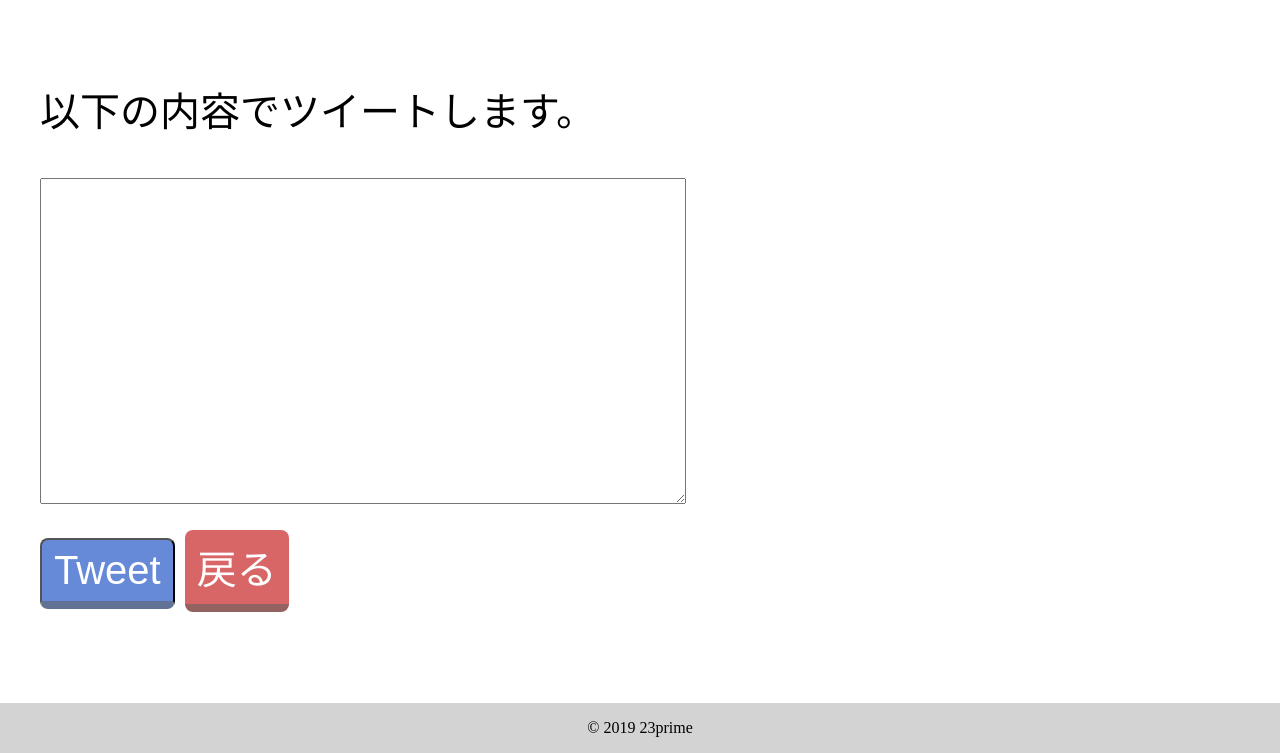
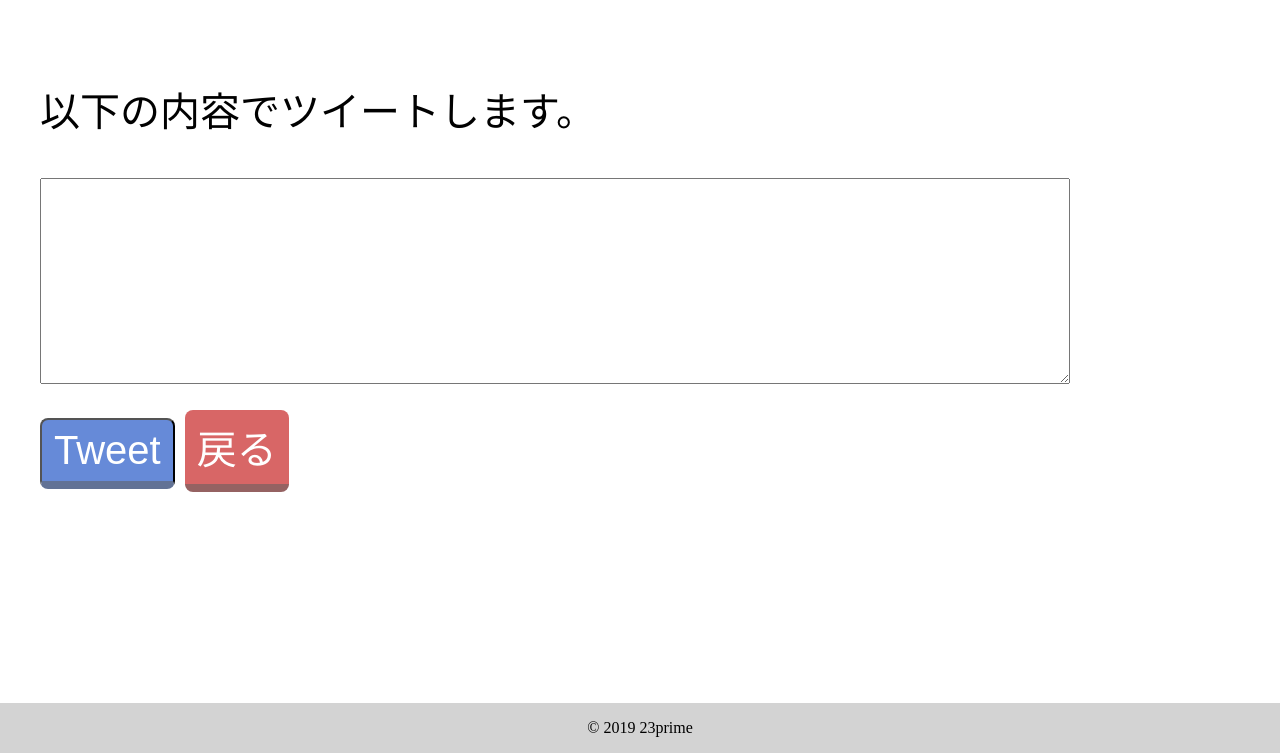
Before and after one commit to 23prime/diet, a Flask app: template templates/confirm.html in a window 1280 px wide. Shown: the part 47-800 px from the top of the page. Run offline with Flask 2, Linux system fonts and the light colour scheme; the template is opened without the code that fills it, so the values that code supplies are empty.

Commit message:
Fix boxes size

```diff
--- a/static/css/base.css
+++ b/static/css/base.css
@@ -41,7 +41,7 @@ footer {
 }
 
 input {
-    width: 70vw;
+    width: 50vw;
     font-size: 5vh;
 }
 
--- a/static/css/confirm.css
+++ b/static/css/confirm.css
@@ -7,7 +7,7 @@
 }
 
 textarea {
-    width: 50vw;
-    height: 40vh;
-    font-size: 5vh;
+    width: 80vw;
+    height: 25vh;
+    font-size: 4vh;
 }
```
